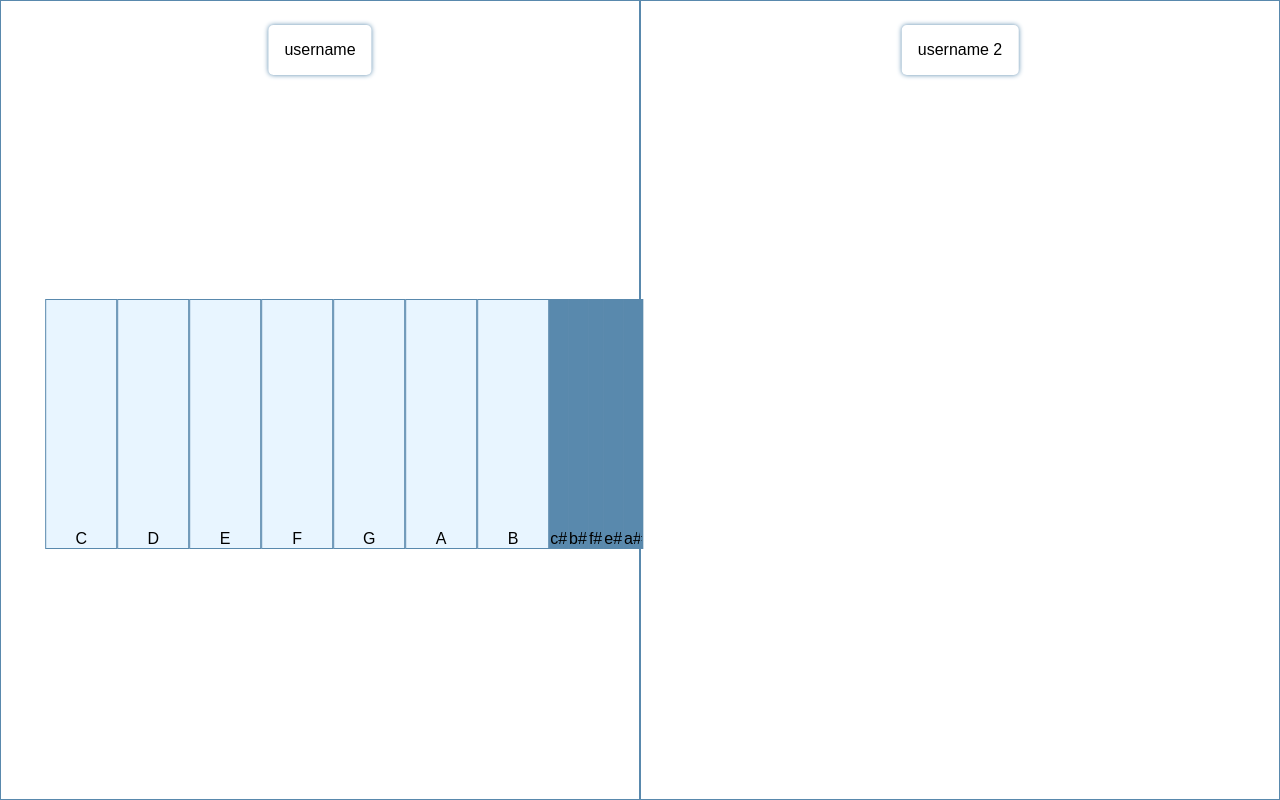
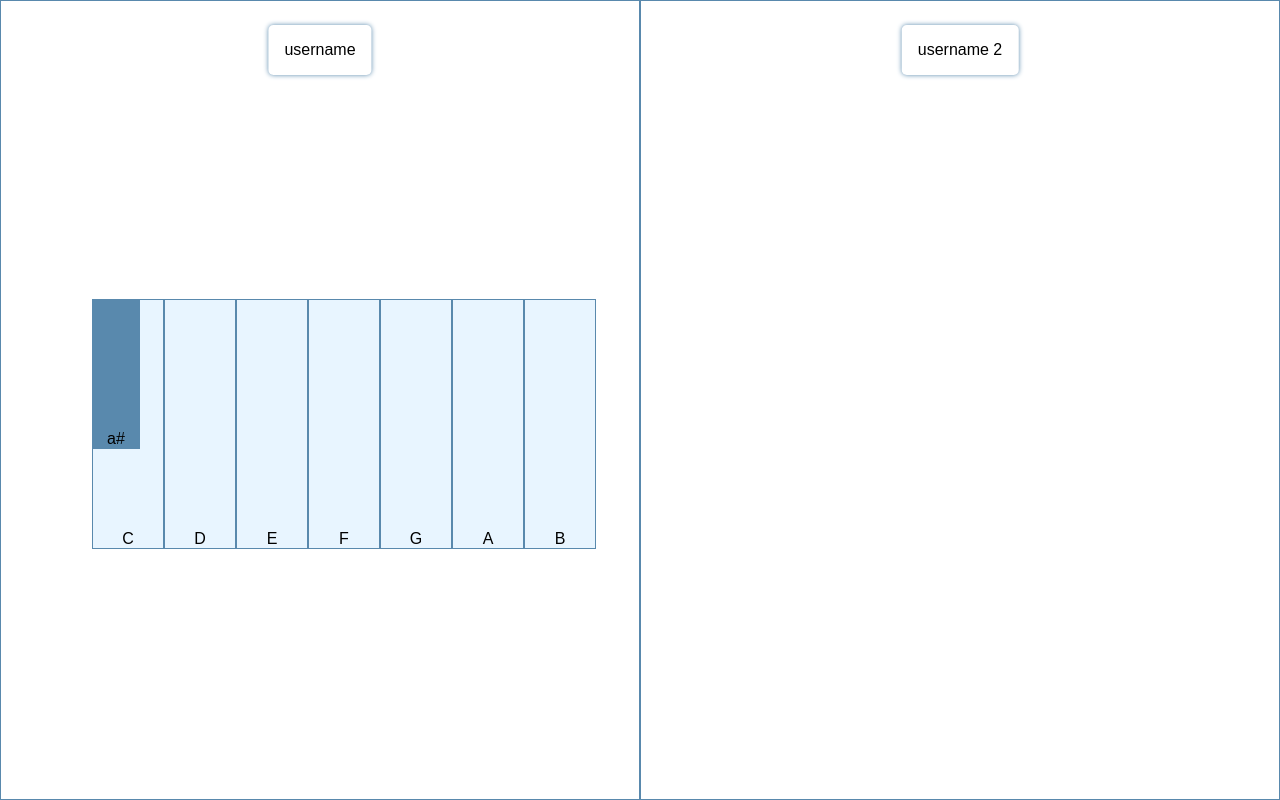
Before and after one commit to justlucdewit/music-server, a website: page frontend/src/music.html in a window 1280 px wide. Drawn offline with nearby package versions, Linux system fonts and the light colour scheme; no server answers; a web font is replaced by a local one.

Commit message:
add connectorjs to music

```diff
--- a/frontend/src/music.html
+++ b/frontend/src/music.html
@@ -32,6 +32,7 @@
     </section>
     <script src="/socket.io/socket.io.js"></script>
     <script src="main.js"></script>
+    <script src="connector.js"></script>
 
 
 </body>
--- a/frontend/src/style.scss
+++ b/frontend/src/style.scss
@@ -126,8 +126,14 @@ button{
 
         &--sharp{
             background-color: $primary-color--dark;
-            // position: absolute;
+            position: absolute;
 
+            width: 48px;
+            height: 60%;
+
+            top: 0;
+            --posi
+            left: ;
         }
     }
 }
```
Also changed, not shown: frontend/src/style.css, 1 other file.
